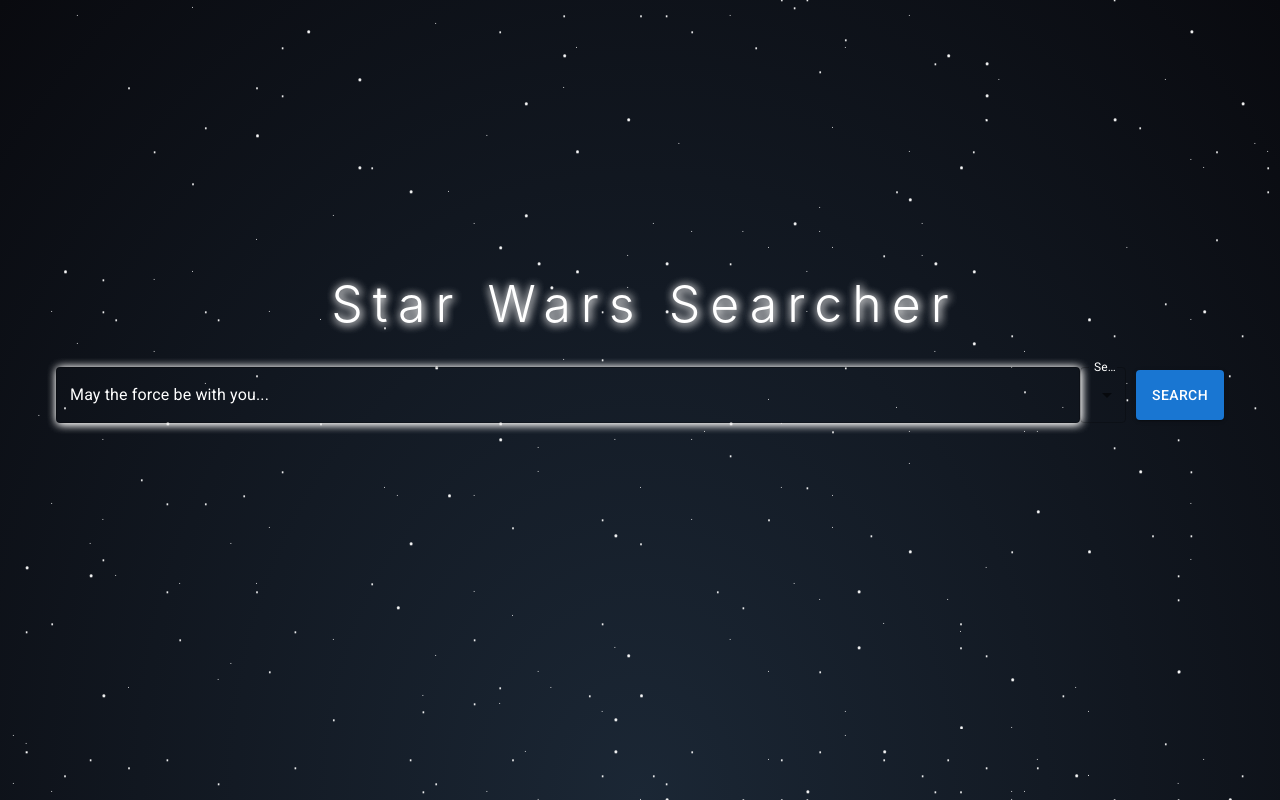
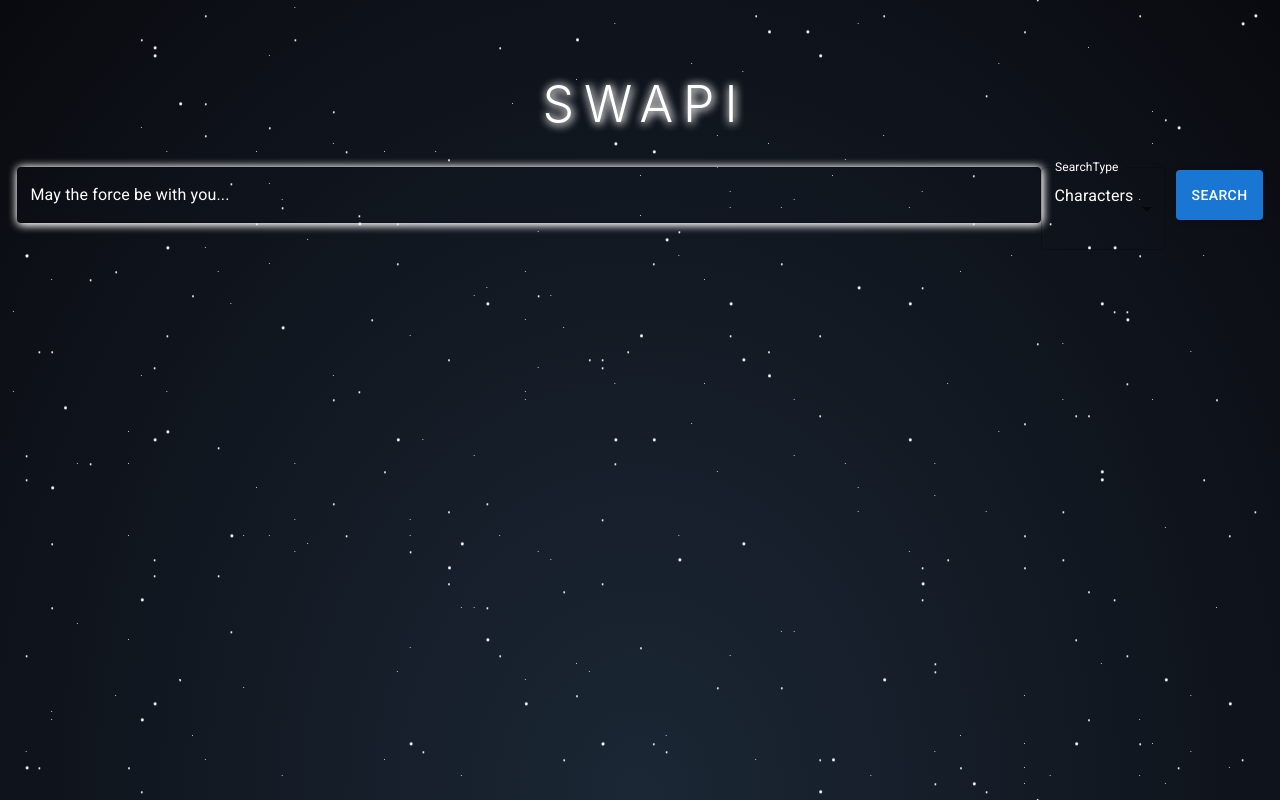
Before and after one commit to tyren-r/rotj-ui, a React (Vite) app: page / in a window 1280 px wide. Built offline with nearby package versions, Linux system fonts and the light colour scheme.

Commit message:
update/search-results-2

```diff
--- a/src/components/search-bar/logic/useSearchBarLogic.jsx
+++ b/src/components/search-bar/logic/useSearchBarLogic.jsx
@@ -2,7 +2,7 @@
 
 function useSearchBarLogic() {
     const [searchTerm, setSearchTerm] = useState();
-    const [searchType, setSearchType] = useState("all");
+    const [searchType, setSearchType] = useState("characters");
 
     return { searchTerm,searchType, setSearchTerm,setSearchType };
   }
--- a/src/components/search-bar/styles/SearchBarStyles.css
+++ b/src/components/search-bar/styles/SearchBarStyles.css
@@ -1,6 +1,10 @@
 .search-bar{
     width:80vw;
     color:white !important;
+}
+#select{
+    height: 50px;
+    color: white !important;
 }
 
 .search-button{
--- a/src/components/search-container/ui/SearchContainer.jsx
+++ b/src/components/search-container/ui/SearchContainer.jsx
@@ -10,7 +10,7 @@
   const resultsTable = useMemo(()=><SearchResultsTable data={searchResults} />,[searchResults])
   return (
     <div className="container">
-      <h1 id='title'>Star Wars Searcher</h1>
+      <h1 id='title'>SWAPI</h1>
       <SearchBar searchMethod={search_the_api} />
      { searchResults ? (resultsTable) : (null) }
     </div>
--- a/src/components/search-results/styles/search-results-styles.css
+++ b/src/components/search-results/styles/search-results-styles.css
@@ -1,4 +1,7 @@
 .table-container{
     margin-top: 5vh;;
-    width:60vw;
+    width:98vw;
+    overflow: scroll;
+    height:100vh
+
 }
--- a/src/components/search-results/ui/ResultTable.jsx
+++ b/src/components/search-results/ui/ResultTable.jsx
@@ -11,8 +11,8 @@
 function SearchResultsTable(props) {
   return (
     <div className="table-container">
-    <TableContainer component={Paper}>
-      <Table sx={{backgroundColor:'grey'}}  aria-label="simple table">
+    <TableContainer >
+      <Table sx={{background:'transparent'}}  aria-label="simple table">
         <TableHead>
           <TableRow >
             {Object.keys(props.data[0]).map((headerValue)=>(
--- a/src/index.scss
+++ b/src/index.scss
@@ -21,7 +21,7 @@
 }
 
 #title {
-	padding-top:30vh;
+	padding-top:5vh;
 	left: 0;
 	right: 0;
 	color: #FFF;
```
